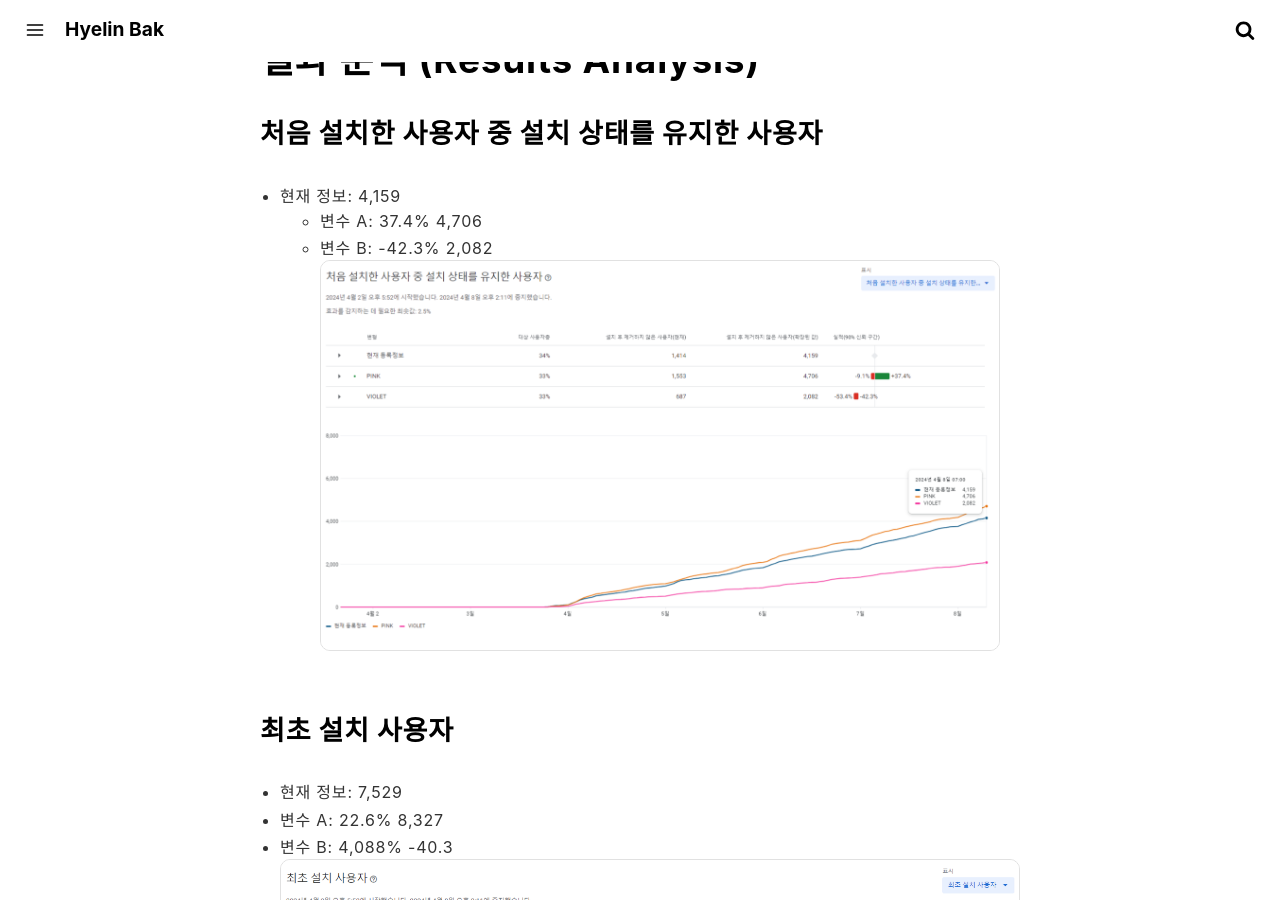
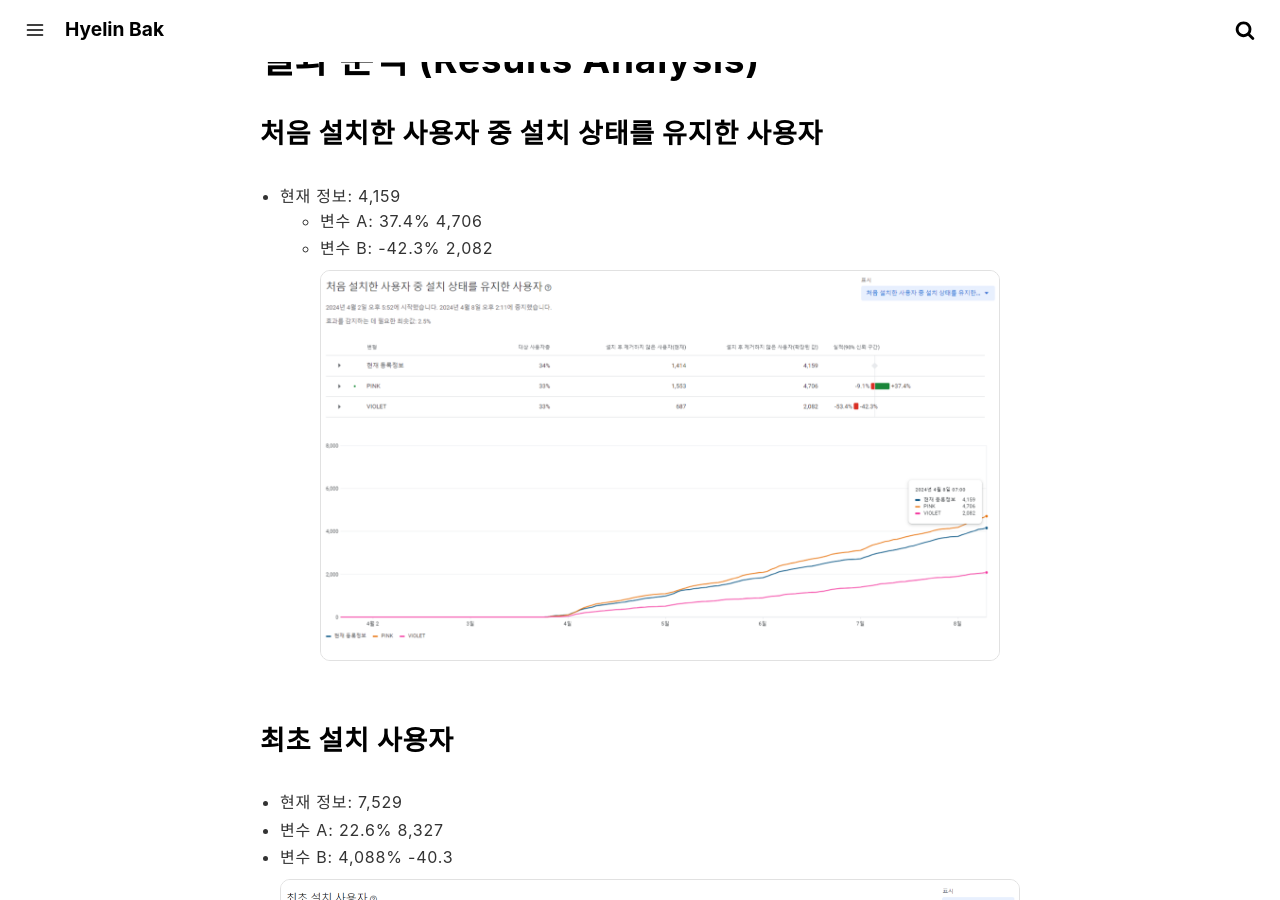
Before and after one commit to crazyjamy/crazyjamy.github.io, a Jekyll site: the page built from _posts/2024-04-02-ab-kpoplyricsgame-240402.md, in a window 1280 px wide and 900 px high, scrolled down 4450 px. Built offline with Jekyll 4.4.1, drawn with Linux system fonts in a browser that asks for light colours; comment, search, counter and statistics services are not loaded.

Commit message:
Update 2024-04-02-ab-kpoplyricsgame-240402.md

```diff
--- a/_posts/2024-04-02-ab-kpoplyricsgame-240402.md
+++ b/_posts/2024-04-02-ab-kpoplyricsgame-240402.md
@@ -48,13 +48,13 @@ introduction: Kpop Lyrics Game
 + 현재 정보: 4,159
   + 변수 A: 37.4% 4,706
   + 변수 B: -42.3% 2,082
-<img src="https://github.com/crazyjamy/crazyjamy.github.io/blob/master/_images/_post/20240402-abtest-kpoplyricsgame/ab-first-installed-user-not-deleted.png?raw=true" alt="" style="border: 1px solid #e1e1e1; border-radius: 10px; ">
+<img src="https://github.com/crazyjamy/crazyjamy.github.io/blob/master/_images/_post/20240402-abtest-kpoplyricsgame/ab-first-installed-user-not-deleted.png?raw=true" alt="" style="border: 1px solid #e1e1e1; border-radius: 10px;margin-top:10px;">
 
 ### 최초 설치 사용자
 + 현재 정보: 7,529
 + 변수 A: 22.6% 8,327
 + 변수 B: 4,088% -40.3
-<img src="https://github.com/crazyjamy/crazyjamy.github.io/blob/master/_images/_post/20240402-abtest-kpoplyricsgame/ab-first-installed-user.png?raw=true" alt="" style="border: 1px solid #e1e1e1; border-radius: 10px;">
+<img src="https://github.com/crazyjamy/crazyjamy.github.io/blob/master/_images/_post/20240402-abtest-kpoplyricsgame/ab-first-installed-user.png?raw=true" alt="" style="border: 1px solid #e1e1e1; border-radius: 10px;margin-top:10px;">
 
 ## 성과 (Outcomes)
 + 새로 디자인된 요소를 사용한 변수 B에서 다운로드 전환율이 37.4% 상승.
```
